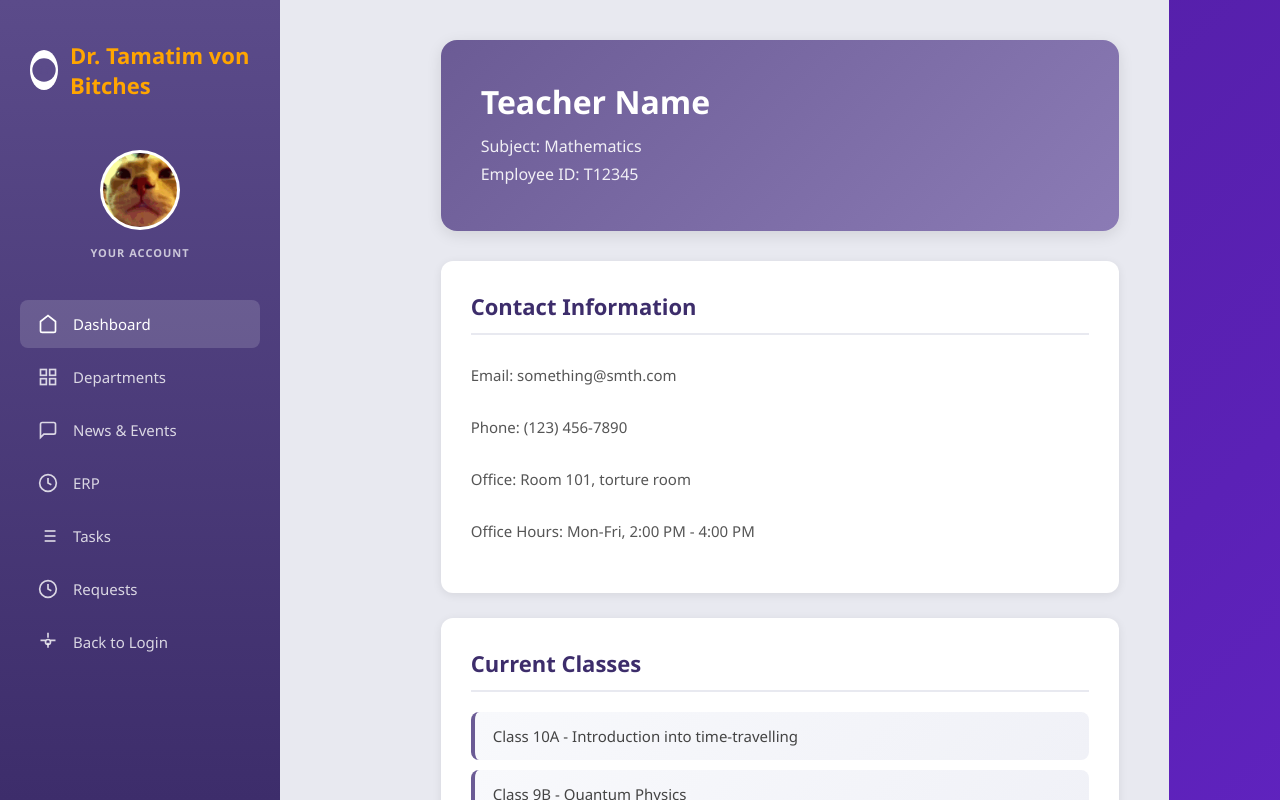
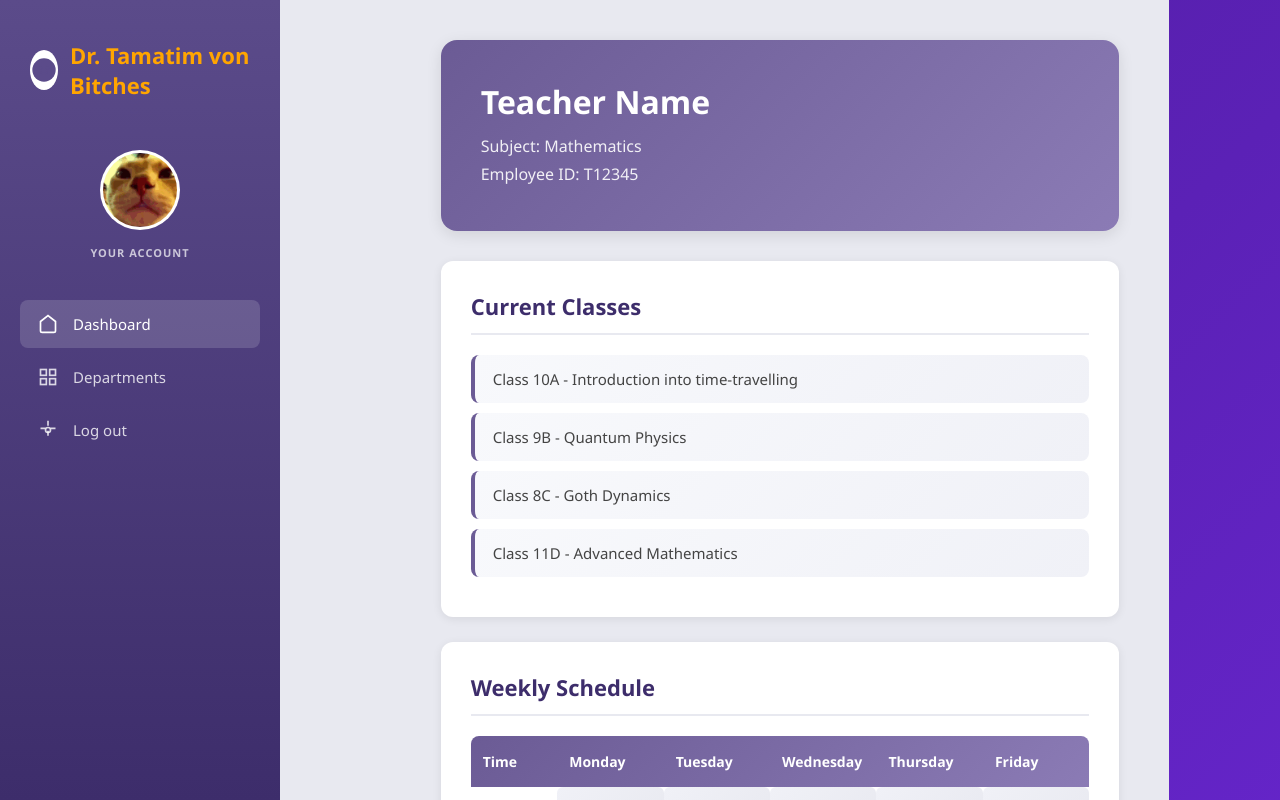
Before and after one commit to Sodaguyprime/Teachers_student-attendance, a React (Vite) app: page /MainArea in a window 1280 px wide. Shown: the top 800 px of the page. Built offline with nearby package versions, Linux system fonts and the light colour scheme; the HTML template or start-up script is replaced by a standard one.

Commit message:
removed unnnessasry components

```diff
--- a/src/teacher/MainArea.jsx
+++ b/src/teacher/MainArea.jsx
@@ -21,14 +21,6 @@ const MainArea = () => {
                 </div>
 
                 <div className="profile-details">
-                    <section className="contact-info">
-                        <h2>Contact Information</h2>
-                        <p>Email: something@smth.com</p>
-                        <p>Phone: (123) 456-7890</p>
-                        <p>Office: Room 101, torture room </p>
-                        <p>Office Hours: Mon-Fri, 2:00 PM - 4:00 PM</p>
-                    </section>
-
                     <section className="classes">
                         <h2>Current Classes</h2>
                         <ul>
@@ -90,11 +82,6 @@ const MainArea = () => {
                             </table>
                         </div>
                     </section>
-
-                    <section className="achievements">
-                    <Achievements/>
-                    </section>
-
                     <section className="announcements">
                         <Announcements/>
                     </section>
--- a/src/teacher/Stylings/MainArea.css
+++ b/src/teacher/Stylings/MainArea.css
@@ -130,7 +130,7 @@ body {
 .profile-container {
     margin-left: 280px;
     padding: 40px 50px;
-    width: calc(100% - 280px);
+    width: 100%;
     background: #e8e9f0;
 }
 
--- a/src/teacher/teacher-component/Sidebar.jsx
+++ b/src/teacher/teacher-component/Sidebar.jsx
@@ -35,43 +35,12 @@ const Sidebar = () => {
                 </svg>
                 <span>Departments</span>
             </a>
-            <a href="#news" className="nav-item">
-                <svg viewBox="0 0 24 24" fill="none" stroke="currentColor" strokeWidth="2">
-                    <path d="M21 15a2 2 0 0 1-2 2H7l-4 4V5a2 2 0 0 1 2-2h14a2 2 0 0 1 2 2z"/>
-                </svg>
-                <span>News & Events</span>
-            </a>
-            <a href="#erp" className="nav-item">
-                <svg viewBox="0 0 24 24" fill="none" stroke="currentColor" strokeWidth="2">
-                    <circle cx="12" cy="12" r="10"/>
-                    <polyline points="12 6 12 12 16 14"/>
-                </svg>
-                <span>ERP</span>
-            </a>
-            <a href="#tasks" className="nav-item">
-                <svg viewBox="0 0 24 24" fill="none" stroke="currentColor" strokeWidth="2">
-                    <line x1="8" y1="6" x2="21" y2="6"/>
-                    <line x1="8" y1="12" x2="21" y2="12"/>
-                    <line x1="8" y1="18" x2="21" y2="18"/>
-                    <line x1="3" y1="6" x2="3.01" y2="6"/>
-                    <line x1="3" y1="12" x2="3.01" y2="12"/>
-                    <line x1="3" y1="18" x2="3.01" y2="18"/>
-                </svg>
-                <span>Tasks</span>
-            </a>
-            <a href="#requests" className="nav-item">
-                <svg viewBox="0 0 24 24" fill="none" stroke="currentColor" strokeWidth="2">
-                    <circle cx="12" cy="12" r="10"/>
-                    <polyline points="12 6 12 12 16 14"/>
-                </svg>
-                <span>Requests</span>
-            </a>
             <a href="Login" className="nav-item">
                 <svg viewBox="0 0 24 24" fill="none" stroke="currentColor" strokeWidth="2">
                     <circle cx="12" cy="12" r="3"/>
                     <path d="M12 1v6m0 6v6m-9-9h6m6 0h6"/>
                 </svg>
-                <span href= "Login">Back to Login</span>
+                <span href= "Login">Log out</span>
             </a>
         </nav>
     </>)
```
